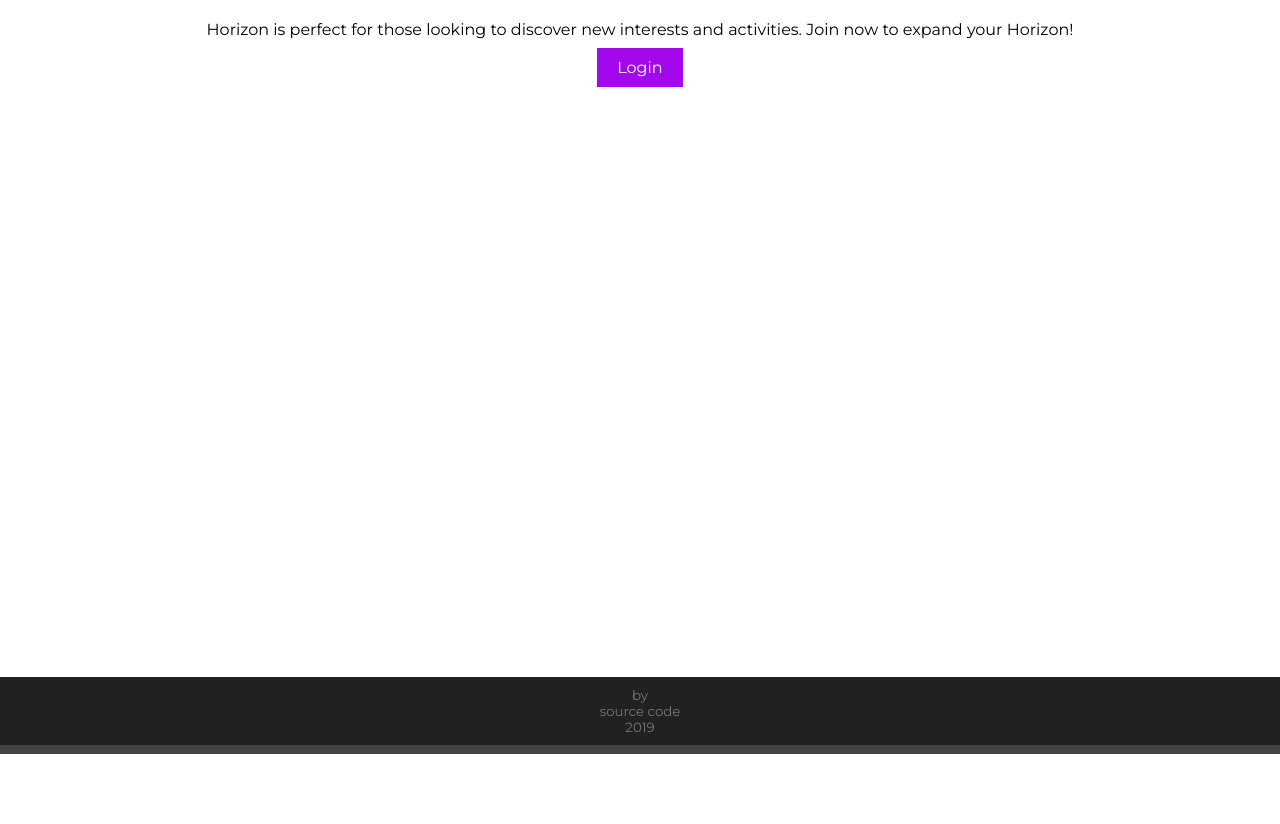
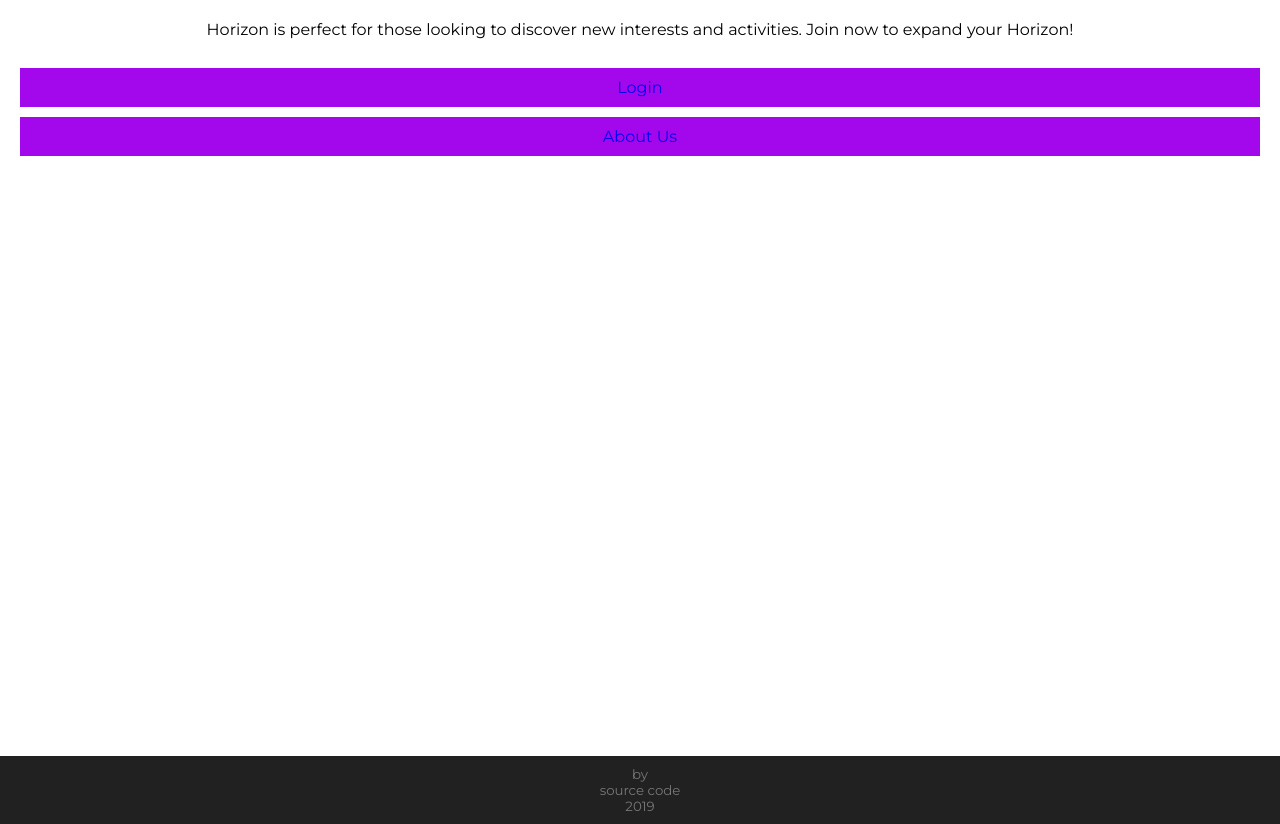
Before and after one commit to zrschool/horizon, a Python web app: template templates/get-started.html in a window 1280 px wide. Shown: the part 46-870 px from the top of the page. Before the commit the page ends 800 px from the top, so only its background shows below. Run offline with Jinja, Linux system fonts and the light colour scheme; the template is opened without the code that fills it, so the values that code supplies are empty.

Commit message:
added about us button

```diff
--- a/templates/get-started.html
+++ b/templates/get-started.html
@@ -15,8 +15,11 @@
       <div id="getstarted">
         Horizon is perfect for those looking to discover new interests and activities. Join now to expand your Horizon!
         <br><br>
-        <div>
-          <a href="login" class="button">Login</a>
+        <div class="button">
+          <a href="login">Login</a>
+        </div>
+        <div class="button">
+          <a href="about-us">About Us</a>
         </div>
       </div>
     </div>
```
